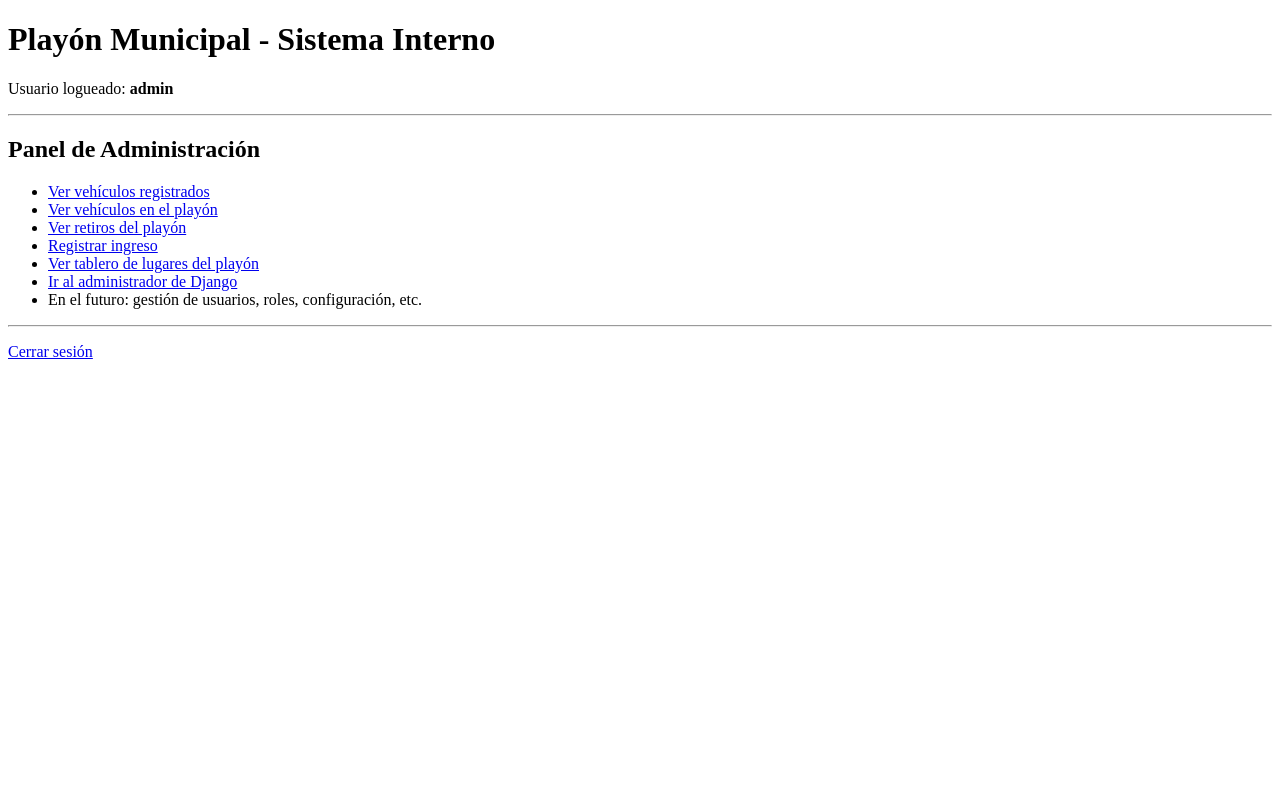
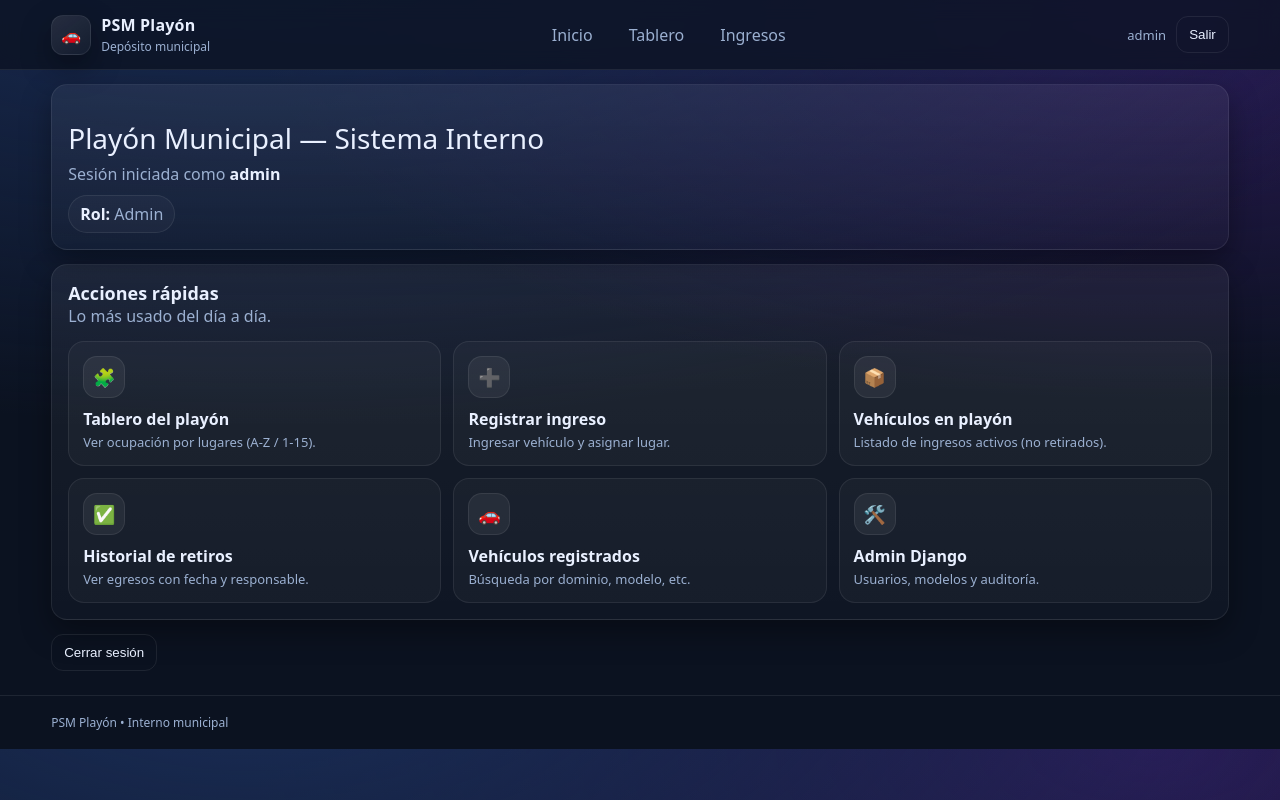
Before and after one commit to NikkyChin/PSM_PLAYON, a Django app: page / in a window 1280 px wide. Run offline with Django 5.2, Linux system fonts and the light colour scheme; a user stored in the database is signed in.

Commit message:
se arreglo CSS al proyecto, se agregaron base.html, app.css y se ajustaron los template de base.html y de tablero_playon.html

```diff
--- a/PSM_PLAYON/settings.py
+++ b/PSM_PLAYON/settings.py
@@ -124,4 +124,5 @@ USE_TZ = True
 # Static files (CSS, JavaScript, Images)
 # https://docs.djangoproject.com/en/6.0/howto/static-files/
 
-STATIC_URL = 'static/'
+STATIC_URL = "static/"
+STATICFILES_DIRS = [BASE_DIR / "static"]
--- /dev/null
+++ b/static/css/app.css
@@ -0,0 +1,251 @@
+:root{
+  --bg:#0b1220;
+  --panel:#0f1a2e;
+  --card:#111f38;
+  --muted:#9bb0d1;
+  --text:#e9f0ff;
+  --line:rgba(255,255,255,.08);
+  --shadow: 0 12px 30px rgba(0,0,0,.35);
+
+  --ok:#1fbf75;
+  --bad:#ff4d6d;
+  --warn:#f6c945;
+  --neutral:#8aa0c2;
+}
+
+*{ box-sizing:border-box; }
+body{
+  margin:0;
+  font-family: ui-sans-serif, system-ui, -apple-system, Segoe UI, Roboto, Arial;
+  background: radial-gradient(1200px 500px at 20% -10%, #1a2d57, transparent),
+              radial-gradient(900px 400px at 90% 0%, #2b1a57, transparent),
+              var(--bg);
+  color: var(--text);
+}
+
+a{ color: inherit; }
+
+.container{
+  width:min(1200px, 92vw);
+  margin: 0 auto;
+}
+
+.topbar{
+  position: sticky;
+  top:0;
+  z-index:10;
+  background: rgba(11,18,32,.75);
+  backdrop-filter: blur(10px);
+  border-bottom: 1px solid var(--line);
+}
+.topbar__inner{
+  display:flex;
+  align-items:center;
+  justify-content:space-between;
+  padding: 14px 0;
+  gap: 16px;
+}
+
+.brand{ display:flex; align-items:center; gap:10px; }
+.brand__logo{
+  width:40px; height:40px;
+  display:grid; place-items:center;
+  border-radius: 12px;
+  background: linear-gradient(145deg, rgba(255,255,255,.10), rgba(255,255,255,.03));
+  border: 1px solid var(--line);
+  box-shadow: var(--shadow);
+}
+.brand__title{ font-weight:800; letter-spacing:.2px; }
+.brand__sub{ color: var(--muted); font-size: 12px; margin-top:2px; }
+
+.topnav{ display:flex; gap:10px; }
+.topnav__link{
+  text-decoration:none;
+  padding: 8px 12px;
+  border-radius: 10px;
+  border: 1px solid transparent;
+  color: var(--muted);
+}
+.topnav__link:hover{
+  border-color: var(--line);
+  color: var(--text);
+  background: rgba(255,255,255,.04);
+}
+
+.userbox{ display:flex; align-items:center; gap:10px; }
+.userbox__name{ color: var(--muted); font-size: 13px; }
+
+.footer{
+  margin-top: 24px;
+  padding: 18px 0;
+  border-top: 1px solid var(--line);
+  color: var(--muted);
+  font-size: 12px;
+}
+
+.card{
+  background: linear-gradient(180deg, rgba(255,255,255,.06), rgba(255,255,255,.02));
+  border: 1px solid var(--line);
+  border-radius: 16px;
+  box-shadow: var(--shadow);
+  padding: 16px;
+  margin: 14px 0;
+}
+
+.h1{ font-size: 28px; margin: 18px 0 6px; }
+.muted{ color: var(--muted); }
+
+.pills{ display:flex; flex-wrap:wrap; gap:10px; margin-top:10px; }
+.pill{
+  border:1px solid var(--line);
+  border-radius: 999px;
+  padding: 7px 11px;
+  background: rgba(255,255,255,.03);
+  color: var(--muted);
+}
+.pill b{ color: var(--text); }
+
+.btn{
+  border: 1px solid var(--line);
+  background: rgba(255,255,255,.06);
+  color: var(--text);
+  border-radius: 12px;
+  padding: 10px 12px;
+  cursor:pointer;
+}
+.btn:hover{ background: rgba(255,255,255,.10); }
+.btn--ghost{
+  background: transparent;
+}
+.btn--ok{
+  border-color: rgba(31,191,117,.35);
+}
+.btn--bad{
+  border-color: rgba(255,77,109,.35);
+}
+
+.table{
+  width:100%;
+  border-collapse: collapse;
+  overflow:hidden;
+  border-radius: 14px;
+}
+.table th, .table td{
+  border-bottom: 1px solid var(--line);
+  padding: 10px 10px;
+  text-align:left;
+  color: var(--muted);
+}
+.table th{ color: var(--text); font-weight: 700; }
+.table tr:hover td{ background: rgba(255,255,255,.03); }
+
+.hr{ border:0; border-top:1px solid var(--line); margin: 12px 0; }
+
+/* Tablero */
+.board-wrap{
+  overflow:auto;
+  border-radius: 18px;
+  border: 1px solid var(--line);
+  background: rgba(255,255,255,.02);
+  box-shadow: var(--shadow);
+}
+.grid{
+  display:grid;
+  grid-template-columns: 60px repeat(15, 86px);
+  gap: 8px;
+  align-items: stretch;
+  padding: 12px;
+  min-width: 60px + 15*86px;
+}
+.head{
+  font-weight:800;
+  text-align:center;
+  color: var(--muted);
+  padding: 6px 0;
+}
+.rowhead{
+  font-weight:800;
+  text-align:center;
+  padding: 10px 0;
+  border: 1px solid var(--line);
+  background: rgba(255,255,255,.03);
+  border-radius: 12px;
+}
+
+.cell{
+  border: 1px solid var(--line);
+  border-radius: 14px;
+  padding: 10px;
+  min-height: 64px;
+  display:flex;
+  flex-direction:column;
+  justify-content:center;
+  text-align:center;
+  transition: transform .06s ease, background .12s ease, border-color .12s ease;
+}
+.cell:hover{
+  transform: translateY(-1px);
+  border-color: rgba(255,255,255,.20);
+}
+.cell--link{ text-decoration:none; color: inherit; display:block; }
+
+.libre{ background: rgba(31,191,117,.12); }
+.ocupado{ background: rgba(255,77,109,.12); }
+.fuera{ background: rgba(138,160,194,.10); }
+
+.tag{ font-size: 12px; opacity: .9; color: var(--muted); }
+.dominio{ font-weight: 900; margin-top: 6px; color: var(--text); }
+.codigo{ font-size: 12px; opacity: .9; color: var(--muted); }
+
+
+.h2{ font-size: 18px; font-weight: 800; margin:0; }
+
+.grid-actions{
+  display:grid;
+  grid-template-columns: repeat(3, minmax(0, 1fr));
+  gap: 12px;
+  margin-top: 14px;
+}
+
+.action{
+  display:block;
+  text-decoration:none;
+  border: 1px solid var(--line);
+  border-radius: 16px;
+  padding: 14px;
+  background: rgba(255,255,255,.03);
+  transition: transform .08s ease, background .12s ease, border-color .12s ease;
+}
+.action:hover{
+  transform: translateY(-1px);
+  background: rgba(255,255,255,.06);
+  border-color: rgba(255,255,255,.18);
+}
+.action__icon{
+  width: 42px; height: 42px;
+  display:grid; place-items:center;
+  border-radius: 14px;
+  background: rgba(255,255,255,.06);
+  border: 1px solid var(--line);
+  margin-bottom: 10px;
+  font-size: 18px;
+}
+.action__title{ font-weight: 900; margin-bottom: 4px; }
+.action__desc{ color: var(--muted); font-size: 13px; line-height: 1.3; }
+
+.action--disabled{
+  opacity: .55;
+  cursor: not-allowed;
+}
+.action--disabled:hover{
+  transform:none;
+  background: rgba(255,255,255,.03);
+  border-color: var(--line);
+}
+
+@media (max-width: 980px){
+  .grid-actions{ grid-template-columns: repeat(2, minmax(0, 1fr)); }
+}
+@media (max-width: 620px){
+  .grid-actions{ grid-template-columns: 1fr; }
+}
--- /dev/null
+++ b/templates/base.html
@@ -0,0 +1,50 @@
+{% load static %}
+<!doctype html>
+<html lang="es">
+<head>
+  <meta charset="utf-8">
+  <meta name="viewport" content="width=device-width, initial-scale=1">
+  <title>{% block title %}PSM Playón{% endblock %}</title>
+
+  <link rel="stylesheet" href="{% static 'css/app.css' %}">
+</head>
+<body>
+  <header class="topbar">
+    <div class="container topbar__inner">
+      <div class="brand">
+        <div class="brand__logo">🚗</div>
+        <div class="brand__text">
+          <div class="brand__title">PSM Playón</div>
+          <div class="brand__sub">Depósito municipal</div>
+        </div>
+      </div>
+
+      <nav class="topnav">
+        <a class="topnav__link" href="{% url 'home' %}">Inicio</a>
+        <a class="topnav__link" href="{% url 'tablero_playon' %}">Tablero</a>
+        <a class="topnav__link" href="{% url 'lista_ingresos' %}">Ingresos</a>
+      </nav>
+
+      <div class="userbox">
+        {% if request.user.is_authenticated %}
+          <span class="userbox__name">{{ request.user.username }}</span>
+          <form method="post" action="{% url 'logout' %}">
+            {% csrf_token %}
+            <button class="btn btn--ghost" type="submit">Salir</button>
+          </form>
+        {% endif %}
+      </div>
+    </div>
+  </header>
+
+  <main class="container">
+    {% block content %}{% endblock %}
+  </main>
+
+  <footer class="footer">
+    <div class="container footer__inner">
+      <span>PSM Playón • Interno municipal</span>
+    </div>
+  </footer>
+</body>
+</html>
--- a/templates/cuentas/home.html
+++ b/templates/cuentas/home.html
@@ -1,65 +1,124 @@
-<!DOCTYPE html>
-<html lang="es">
-<head>
-    <meta charset="UTF-8">
-    <title>Inicio - PSM Playón</title>
-</head>
-<body>
-    <h1>Playón Municipal - Sistema Interno</h1>
+{% extends "base.html" %}
 
-    <p>Usuario logueado: <strong>{{ request.user.username }}</strong></p>
+{% block title %}Inicio - PSM Playón{% endblock %}
 
-    <hr>
+{% block content %}
+  <div class="card">
+    <div class="h1">Playón Municipal — Sistema Interno</div>
+    <div class="muted">
+      Sesión iniciada como <b style="color:var(--text)">{{ request.user.username }}</b>
+    </div>
 
-    {% if es_admin_sistema %}
-        <h2>Panel de Administración</h2>
-        <ul>
-            <li><a href="{% url 'lista_vehiculos' %}">Ver vehículos registrados</a></li>
-            <li><a href="{% url 'ingresos_en_playon' %}">Ver vehículos en el playón</a></li>
-            <li><a href="{% url 'retiros_playon' %}">Ver retiros del playón</a></li>
-            <li><a href="{% url 'nuevo_ingreso_playon' %}">Registrar ingreso</a></li>
-            <li><a href="{% url 'tablero_playon' %}">Ver tablero de lugares del playón</a></li>
-            <li><a href="/admin/">Ir al administrador de Django</a></li>
-            <li>En el futuro: gestión de usuarios, roles, configuración, etc.</li>
-        </ul>
-    {% endif %}
+    <div class="pills">
+      {% if es_admin_sistema %}<span class="pill"><b>Rol:</b> Admin</span>{% endif %}
+      {% if es_encargado_playon %}<span class="pill"><b>Rol:</b> Encargado</span>{% endif %}
+      {% if es_inspector %}<span class="pill"><b>Rol:</b> Inspector</span>{% endif %}
+      {% if es_juez %}<span class="pill"><b>Rol:</b> Juez</span>{% endif %}
+    </div>
+  </div>
 
-    {% if es_inspector %}
-        <h2>Módulo de Inspector</h2>
-        <ul>
-            <li>Registrar nueva infracción y secuestro</li>
-            <li>Ver mis infracciones</li>
-        </ul>
-    {% endif %}
+  {% if not es_inspector and not es_encargado_playon and not es_juez and not es_admin_sistema %}
+    <div class="card">
+      <div class="h2">Sin rol asignado</div>
+      <p class="muted" style="margin-top:6px;">
+        No tenés ningún rol asignado todavía. Pedí a un administrador que te asigne uno.
+      </p>
+    </div>
+  {% endif %}
 
-    {% if es_encargado_playon %}
-        <h2>Módulo del Encargado del Playón</h2>
-        <ul>
-            <li><a href="{% url 'lista_vehiculos' %}">Ver vehículos registrados</a></li>
-            <li><a href="{% url 'ingresos_en_playon' %}">Ver vehículos en el playón</a></li>
-            <li><a href="{% url 'retiros_playon' %}">Ver retiros del playón</a></li>
-            <li><a href="{% url 'nuevo_ingreso_playon' %}">Registrar ingreso</a></li>
-            <li><a href="{% url 'tablero_playon' %}">Ver tablero de lugares del playón</a></li>
-        </ul>
-    {% endif %}
+  {% if es_admin_sistema or es_encargado_playon %}
+    <div class="card">
+      <div class="h2">Acciones rápidas</div>
+      <div class="muted">Lo más usado del día a día.</div>
 
+      <div class="grid-actions">
+        <a class="action" href="{% url 'tablero_playon' %}">
+          <div class="action__icon">🧩</div>
+          <div class="action__title">Tablero del playón</div>
+          <div class="action__desc">Ver ocupación por lugares (A-Z / 1-15).</div>
+        </a>
 
+        <a class="action" href="{% url 'nuevo_ingreso_playon' %}">
+          <div class="action__icon">➕</div>
+          <div class="action__title">Registrar ingreso</div>
+          <div class="action__desc">Ingresar vehículo y asignar lugar.</div>
+        </a>
 
+        <a class="action" href="{% url 'ingresos_en_playon' %}">
+          <div class="action__icon">📦</div>
+          <div class="action__title">Vehículos en playón</div>
+          <div class="action__desc">Listado de ingresos activos (no retirados).</div>
+        </a>
 
-    {% if es_juez %}
-        <h2>Módulo de Juzgado de Faltas</h2>
-        <ul>
-            <li>Ver vehículos en infracción</li>
-            <li>Dar alta para retiro</li>
-            <li>Ver historial de un vehículo</li>
-        </ul>
-    {% endif %}
+        <a class="action" href="{% url 'retiros_playon' %}">
+          <div class="action__icon">✅</div>
+          <div class="action__title">Historial de retiros</div>
+          <div class="action__desc">Ver egresos con fecha y responsable.</div>
+        </a>
 
-    {% if not es_inspector and not es_playon and not es_juez and not es_admin_sistema %}
-        <p>No tenés ningún rol asignado todavía. Pedí a un administrador que te asigne uno.</p>
-    {% endif %}
+        <a class="action" href="{% url 'lista_vehiculos' %}">
+          <div class="action__icon">🚗</div>
+          <div class="action__title">Vehículos registrados</div>
+          <div class="action__desc">Búsqueda por dominio, modelo, etc.</div>
+        </a>
 
-    <hr>
-    <p><a href="{% url 'logout' %}">Cerrar sesión</a></p>
-</body>
-</html>
+        {% if es_admin_sistema %}
+          <a class="action" href="/admin/">
+            <div class="action__icon">🛠️</div>
+            <div class="action__title">Admin Django</div>
+            <div class="action__desc">Usuarios, modelos y auditoría.</div>
+          </a>
+        {% endif %}
+      </div>
+    </div>
+  {% endif %}
+
+  {% if es_inspector %}
+    <div class="card">
+      <div class="h2">Módulo Inspector</div>
+      <p class="muted">Pendiente para próximas etapas.</p>
+
+      <div class="grid-actions">
+        <div class="action action--disabled">
+          <div class="action__icon">📝</div>
+          <div class="action__title">Registrar infracción</div>
+          <div class="action__desc">Alta de acta, fotos y datos del conductor.</div>
+        </div>
+
+        <div class="action action--disabled">
+          <div class="action__icon">🔎</div>
+          <div class="action__title">Mis infracciones</div>
+          <div class="action__desc">Ver historial propio.</div>
+        </div>
+      </div>
+    </div>
+  {% endif %}
+
+  {% if es_juez %}
+    <div class="card">
+      <div class="h2">Módulo Juzgado de Faltas</div>
+      <p class="muted">Pendiente para próximas etapas.</p>
+
+      <div class="grid-actions">
+        <div class="action action--disabled">
+          <div class="action__icon">⚖️</div>
+          <div class="action__title">Autorizar retiro</div>
+          <div class="action__desc">Alta judicial para egreso.</div>
+        </div>
+
+        <div class="action action--disabled">
+          <div class="action__icon">📚</div>
+          <div class="action__title">Historial por vehículo</div>
+          <div class="action__desc">Reincidencias y registros.</div>
+        </div>
+      </div>
+    </div>
+  {% endif %}
+
+  <div style="margin-top: 10px;">
+    <form method="post" action="{% url 'logout' %}">
+      {% csrf_token %}
+      <button class="btn btn--ghost" type="submit">Cerrar sesión</button>
+    </form>
+  </div>
+{% endblock %}
```
Also changed, not shown: templates/vehiculos/tablero_playon.html (+22 -63 lines).
